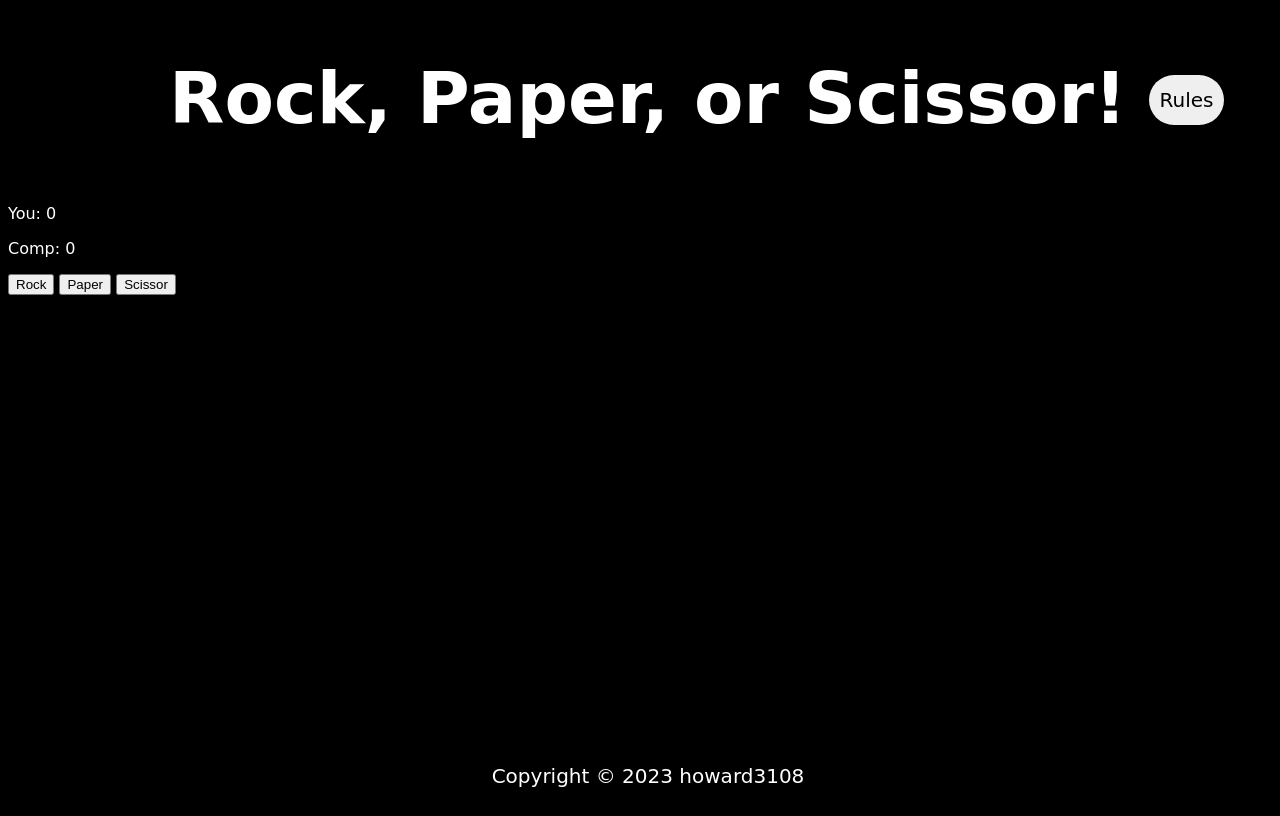
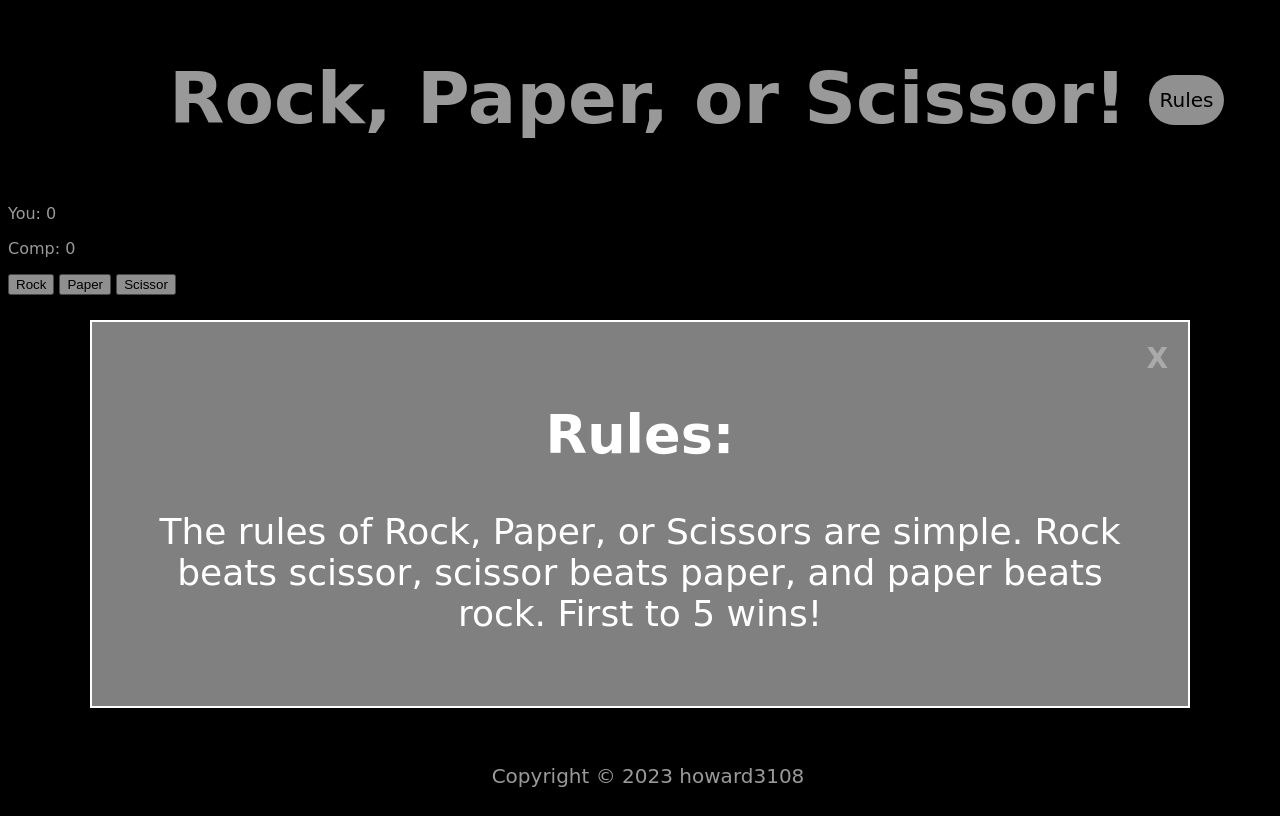
Before and after one commit to howard3108/odin-project-rock-paper-scissor, a plain HTML site: page index.html in a window 1280 px wide. Both pictures are taken after a click on the button "Rules". Drawn offline with Linux system fonts and the light colour scheme; a web font is replaced by a local one.

Commit message:
feat: added pop up modal

```diff
--- a/index.html
+++ b/index.html
@@ -17,7 +17,14 @@
 <body>
   <header>
     <h1>Rock, Paper, or Scissor!</h1>
-    <button>Rules</button>
+    <button id="rules">Rules</button>
+    <div id="modal" class="modal">
+      <div class="modal-content">
+        <h2>Rules:</h2>
+        <span class="close" id="close">X</span>
+        <p>The rules of Rock, Paper, or Scissors are simple. Rock beats scissor, scissor beats paper, and paper beats rock. First to 5 wins!</p>
+      </div>
+    </div>
   </header>
   <main>
     <div class="score-board">
--- a/index.js
+++ b/index.js
@@ -4,6 +4,9 @@ window.onload = () => {
   const rock = document.querySelector('#rock')
   const paper = document.querySelector('#paper')
   const scissor = document.querySelector('#scissor')
+  const rules = document.querySelector('#rules')
+  const modal = document.querySelector('#modal')
+  const close = document.querySelector('#close')
 
   // add event listener to click and playRound
   rock.addEventListener('click', e => {
@@ -23,6 +26,20 @@ window.onload = () => {
 
     // reset game if comp or user win 5 times
     resetGame()
+  })
+
+  rules.addEventListener('click', () => {
+    modal.style.display = "block"
+  })
+
+  close.addEventListener('click', () => {
+    modal.style.display = "none"
+  })
+
+  window.addEventListener('click', (event) => {
+    if (event.target === modal) {
+      modal.style.display = "none"
+    }
   })
 }
 
--- a/style.css
+++ b/style.css
@@ -29,8 +29,47 @@ header > button {
 
 header > button:hover {
   border: 5px solid darkred;
+  transform: scale(1.25);
 }
 
+.modal {
+  display: none;
+  position: fixed;
+  z-index: 1;
+  overflow: auto;
+  width: 100%;
+  height: 100%;
+  top: 0;
+  left: 0;
+  background-color: rgb(0,0,0);
+  background-color: rgba(0,0,0,0.4);
+}
+
+.modal-content {
+  background-color: grey;
+  margin: 25% auto;
+  padding: 36px;
+  border: 2px solid white;
+  width: 80%;
+  position: relative;
+}
+
+.close {
+  position: absolute;
+  top: 0;
+  right: 0;
+  margin: 20px;
+  color: #aaa;
+  font-size: 28px;
+  font-weight: bold;
+}
+
+.close:hover,
+.close:focus {
+  color: black;
+  text-decoration: none;
+  cursor: pointer;
+}
 
 main {
   flex-grow: 2;
```
